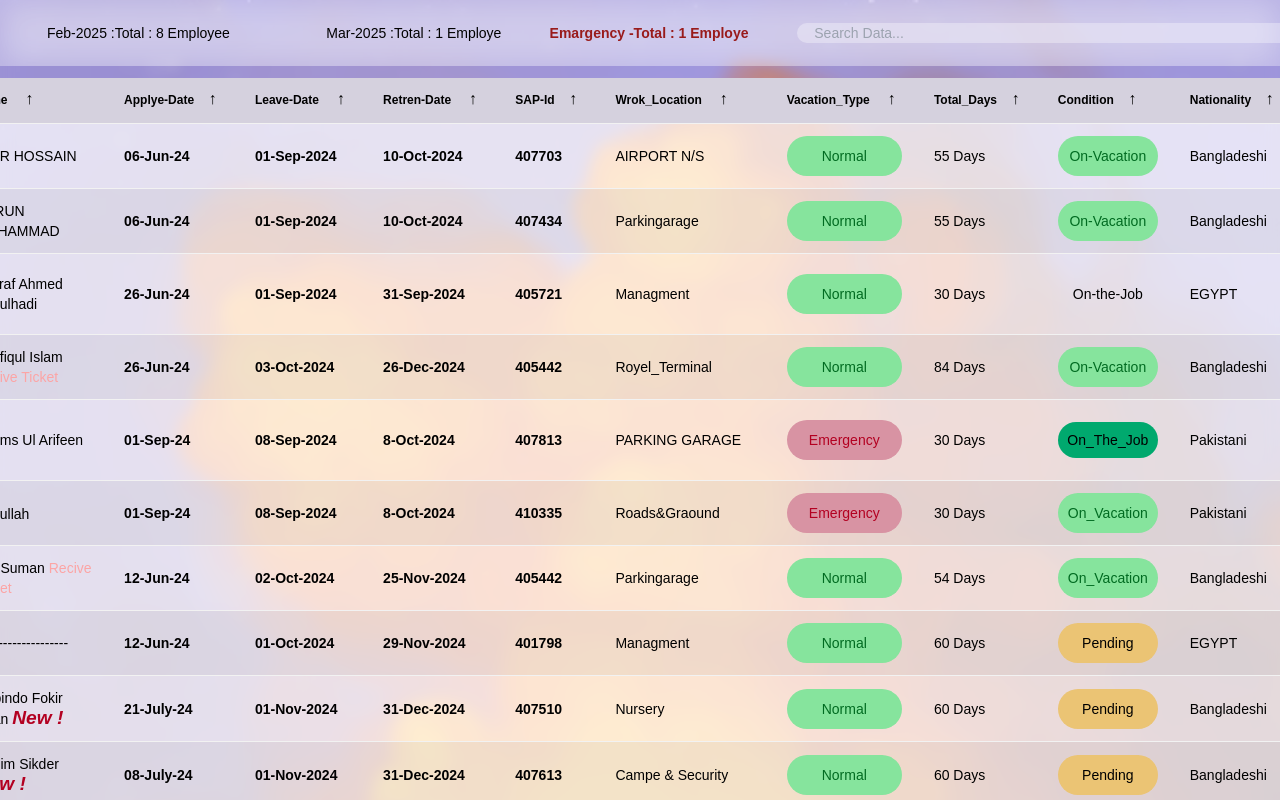
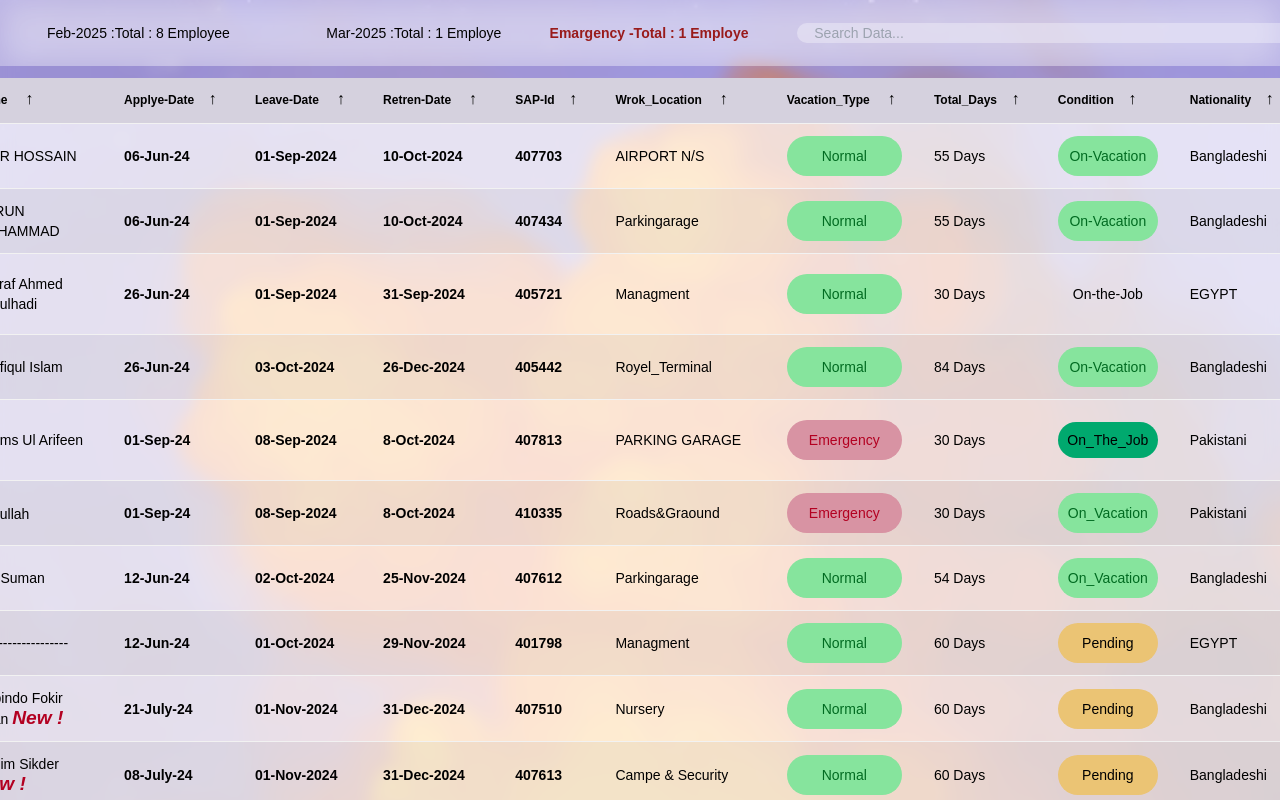
Before and after one commit to Mahabub2030/Vacation_KFIA, a plain HTML site: page index.html in a window 1280 px wide. Shown: the top 800 px of the page. Drawn offline with nearby package versions, Linux system fonts and the light colour scheme.

Commit message:
added some data

```diff
--- a/index.html
+++ b/index.html
@@ -129,7 +129,7 @@
                     </tr>
                     <tr>
                         <td>4</td>
-                        <td>Shafiqul Islam <span class="text-red-300">Recive Ticket</span> </td>
+                        <td>Shafiqul Islam  </td>
                         <td><strong>26-Jun-24 </strong></td>
                         <td> <strong>03-Oct-2024</strong> </td>
                         <td> <strong>26-Dec-2024 </strong></td>
@@ -195,11 +195,11 @@
 
                     <tr>
                         <td>8</td>
-                        <td>MD Suman <span class="text-red-300">Recive Ticket</span> </td>
+                        <td>MD Suman</td>
                         <td><strong>12-Jun-24 </strong></td>
                         <td> <strong>02-Oct-2024</strong> </td>
                         <td> <strong>25-Nov-2024 </strong></td>
-                        <td> <strong>405442</strong></td>
+                        <td> <strong>407612</strong></td>
                         <td>Parkingarage</td>
                         <td>
                             <p class="status delivered">Normal</p>
@@ -502,7 +502,7 @@
                     </tr>
                     <tr>
                         <td>22</td>
-                        <td>A.Jabbar</td>
+                        <td>A.Jabbar  <span class="new"> New !</span></td>
                         <td><strong>29-Sep-2024 </strong></td>
                         <td> <strong>01-Mar-2025</strong> </td>
                         <td> <strong>30-May-2024 </strong></td>
```
